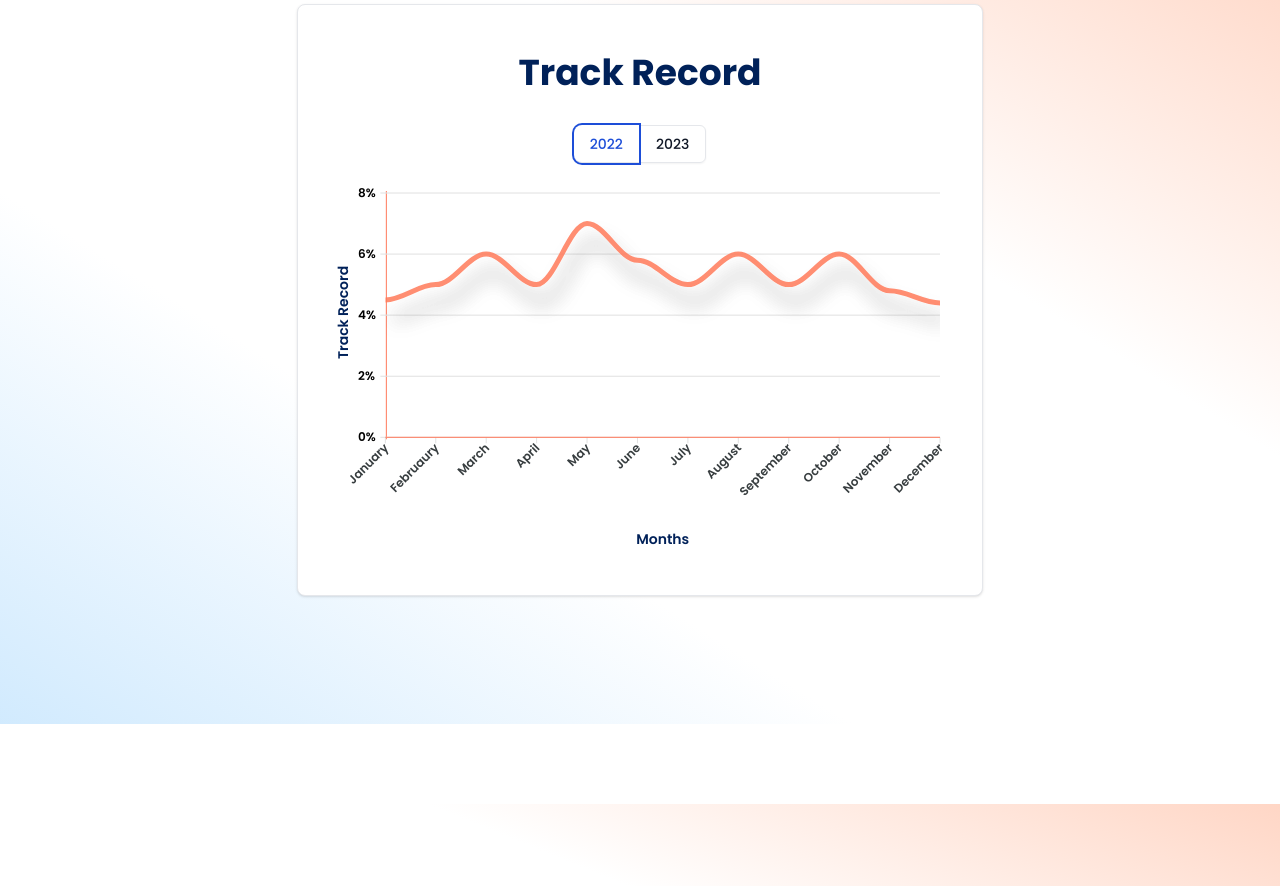
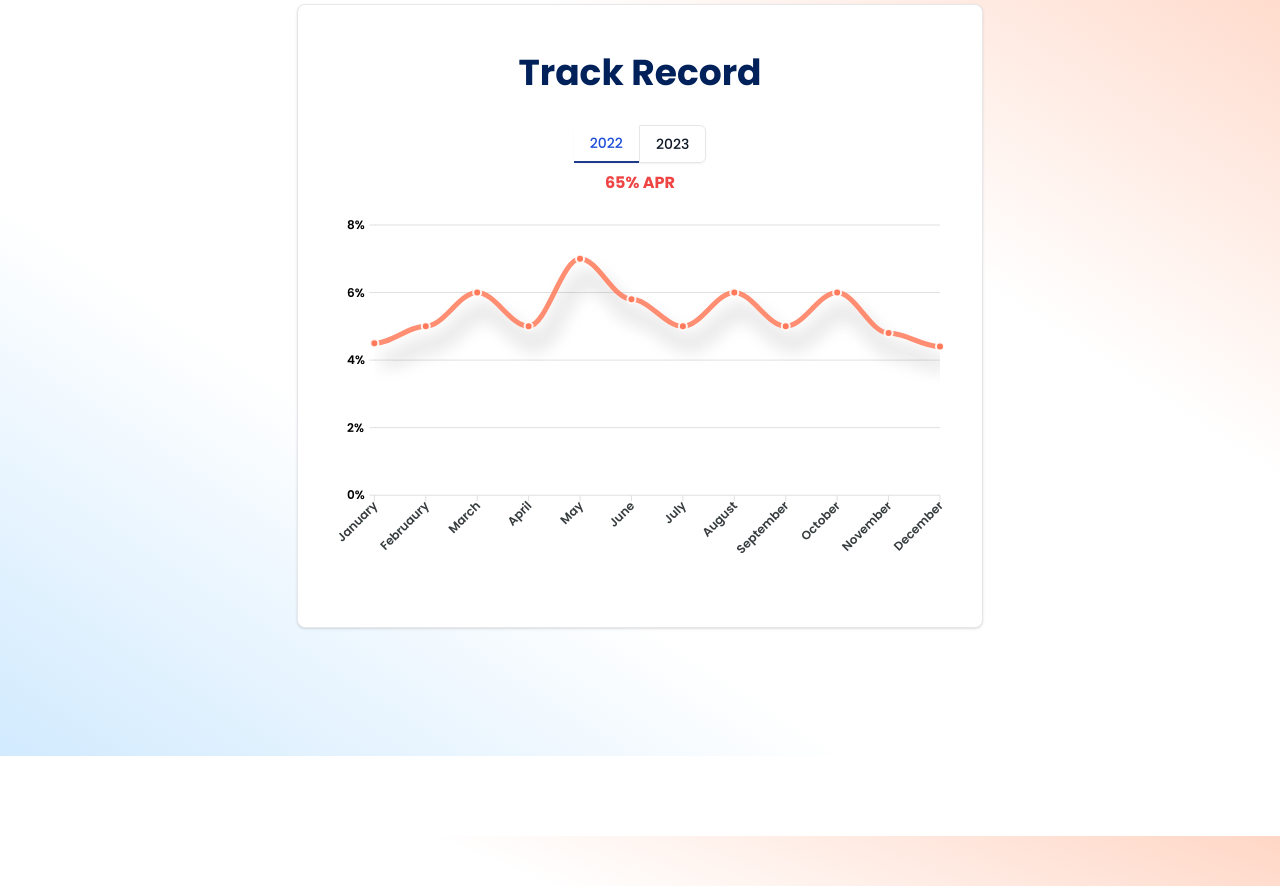
Before and after one commit to ErenYea/mybricks, a React (Create React App) app: page / in a window 1280 px wide. Shown: the part 1120-2006 px from the top of the page. Built offline with nearby package versions, Linux system fonts and the light colour scheme.

Commit message:
chart fixed

```diff
--- a/src/components/Home.js
+++ b/src/components/Home.js
@@ -105,6 +105,7 @@ const Home = ({ navBar, setNavBar }) => {
             <h2 className="text-[#002159] text-4xl font-bold w-full text-center p-4 mb-4">
               Track Record
             </h2>
+            <div className="flex-col space-y-2">
               <div class="inline-flex rounded-md shadow-sm" role="group">
                 <button
                   id="clicked"
@@ -116,7 +117,7 @@ const Home = ({ navBar, setNavBar }) => {
                   }
                   type="button"
                   className={
-                  click?"px-4 py-2 text-sm font-medium bg-white border-b  border-gray-200 rounded-l-lg hover:bg-gray-100 hover:text-blue-700 z-10 ring-2 ring-blue-700 text-blue-700 dark:text-whitedark:ring-blue-500 ":"px-4 py-2 text-sm font-medium text-gray-900 bg-white border border-gray-200 rounded-r-md hover:bg-gray-100 hover:text-blue-700"}
+                    click?"px-4 py-2 text-sm font-medium bg-white border-b-2 border-blue-900 hover:bg-gray-100 hover:text-blue-700 z-10 text-blue-700" : "px-4 py-2 text-sm font-medium text-gray-900 bg-white border border-gray-200 rounded-r-md hover:bg-gray-100"}
                   >
                   2022
                 </button>
@@ -126,10 +127,18 @@ const Home = ({ navBar, setNavBar }) => {
                     setdataLine([5.65, 5.2, 5.1])}}
                   type="button"
                   className={
-                  click?"px-4 py-2 text-sm font-medium text-gray-900 bg-white border border-gray-200 rounded-r-md hover:bg-gray-100 hover:text-blue-700  dark:bg-gray-700 dark:border-gray-600 dark:text-white dark:hover:text-white":"px-4 py-2 text-sm font-medium bg-white border border-gray-200 rounded-r-md hover:bg-gray-100 hover:text-blue-700 ring-2 ring-blue-700 text-blue-700"}
+                    !click?"px-4 py-2 text-sm font-medium bg-white border-b-2 border-blue-900 hover:bg-gray-100 hover:text-blue-700 z-10 text-blue-700" : "px-4 py-2 text-sm font-medium text-gray-900 bg-white border border-gray-200 rounded-r-md hover:bg-gray-100"}
                   >
                   2023
                 </button>
+              </div>
+
+              { click &&
+                <div className="text-red-500 font-bold text-center">
+                  65% APR
+                </div>
+              }
+
             </div>
             <TravelDetailsView props={dataLine} className="w-full" />
           </div>
--- a/src/components/LineChart.js
+++ b/src/components/LineChart.js
@@ -63,11 +63,11 @@ const TravelDetailsView = (args) => {
               ]
               ,
               axisBorder: {
-                show: true,
+                show: false,
                 color: "#ff795a"
               },
             title: {
-                text: "Months",
+                text: "",
                 style: {
                     fontFamily: 'Poppins,Helvetica, Arial, sans-serif',
                     fontSize:'14px',
@@ -94,7 +94,7 @@ const TravelDetailsView = (args) => {
                 show: true
               },
               axisBorder: {
-                show: true,
+                show: false,
                 color: "#ff795a"
               },
               labels: {
@@ -116,7 +116,7 @@ const TravelDetailsView = (args) => {
                 // rotate: 0,
               },
               title: {
-                text: "Track Record",
+                text: "",
                 style: {
                   fontFamily: 'Poppins,Helvetica, Arial, sans-serif',
                   fontSize:'14px',
@@ -135,6 +135,9 @@ const TravelDetailsView = (args) => {
           legend: {
             horizontalAlign: "left",
             offsetX: 40
+          },
+          markers: {
+            size: [4, 7]
           }
         };
 
```
Lines whose indentation alone changed are shown as unchanged.
